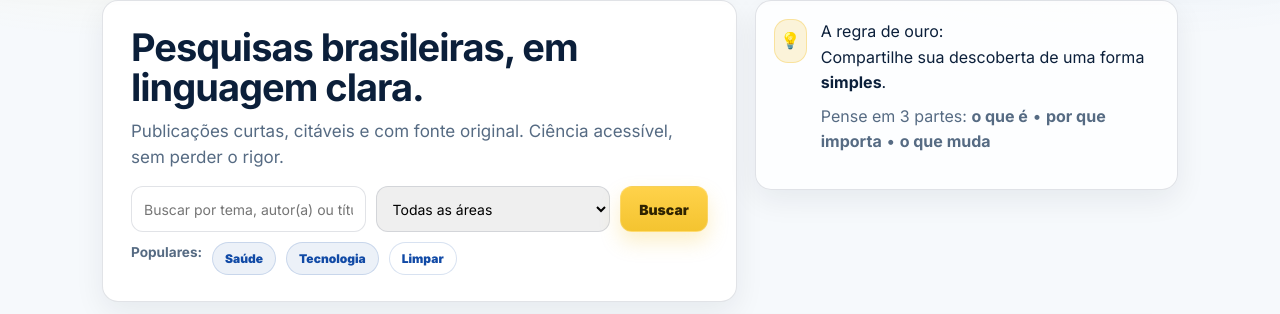
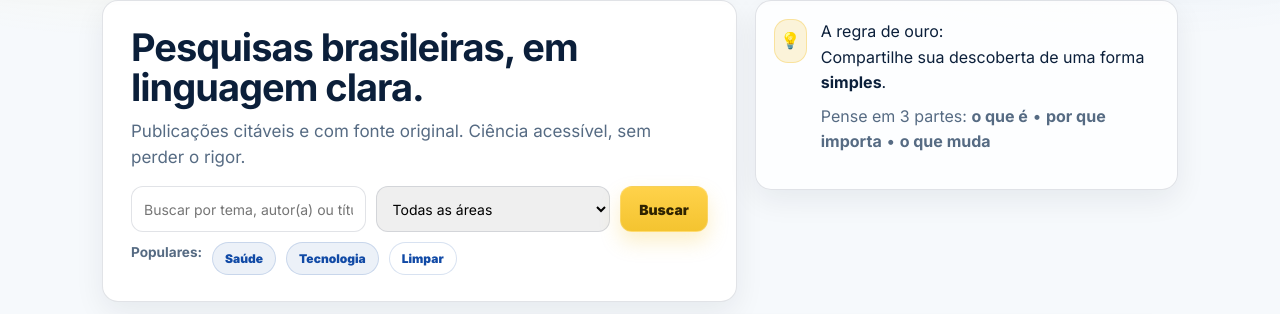
Before and after one commit to sabrinaandraderocha-cmyk/ipe, a Flask app: page / in a window 1280 px wide. Shown: the part 133-447 px from the top of the page. Run offline with Flask 3, Linux system fonts and the light colour scheme; data that the repository does not hold is empty; some libraries are stand-ins or nearby versions.

Commit message:
Update index.html

```diff
--- a/templates/index.html
+++ b/templates/index.html
@@ -8,7 +8,7 @@
     <h1>Pesquisas brasileiras, em linguagem clara.</h1>
 
     <p class="muted">
-      Publicações curtas, citáveis e com fonte original.
+      Publicações citáveis e com fonte original.
       Ciência acessível, sem perder o rigor.
     </p>
 
```
